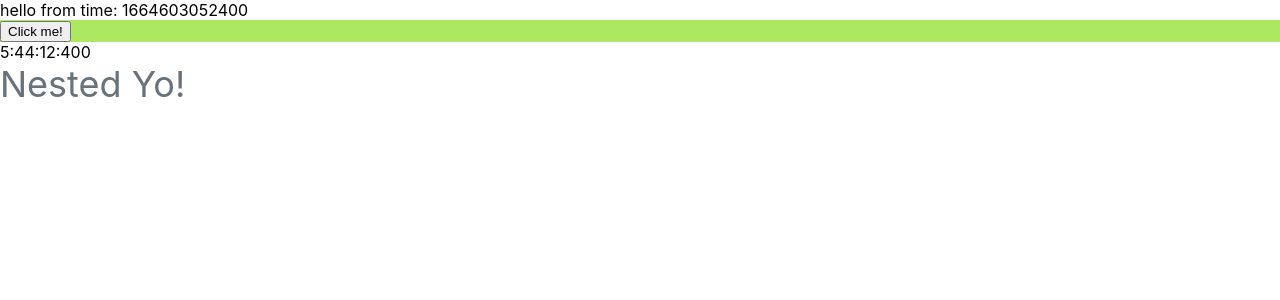
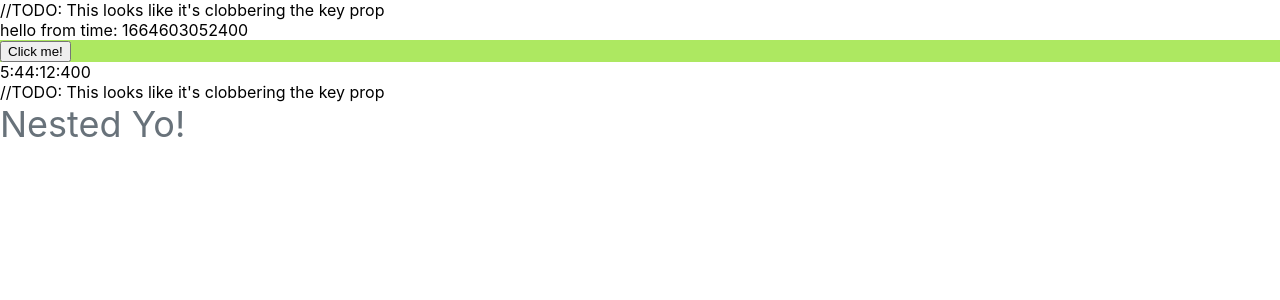
Before and after one commit to getcanopy/experiments-messageport-react, a React (Create React App) app: page / in a window 1280 px wide. Shown: the top 300 px of the page. Built offline with nearby package versions, Linux system fonts and the light colour scheme.

Commit message:
add warning re: key prop overwrite

```diff
--- a/src/PortPortal.tsx
+++ b/src/PortPortal.tsx
@@ -29,6 +29,7 @@ export const PortPortal = ({ port, children }: PortPortalProps) => {
 
   return (
     <PortPortalContext.Provider value={props}>
+      //TODO: This looks like it's clobbering the key prop
       {Array.isArray(children)
         ? children.map((c, i) => React.cloneElement(c, { key: i, ...props }))
         : React.cloneElement(children, { ...props })}
```
